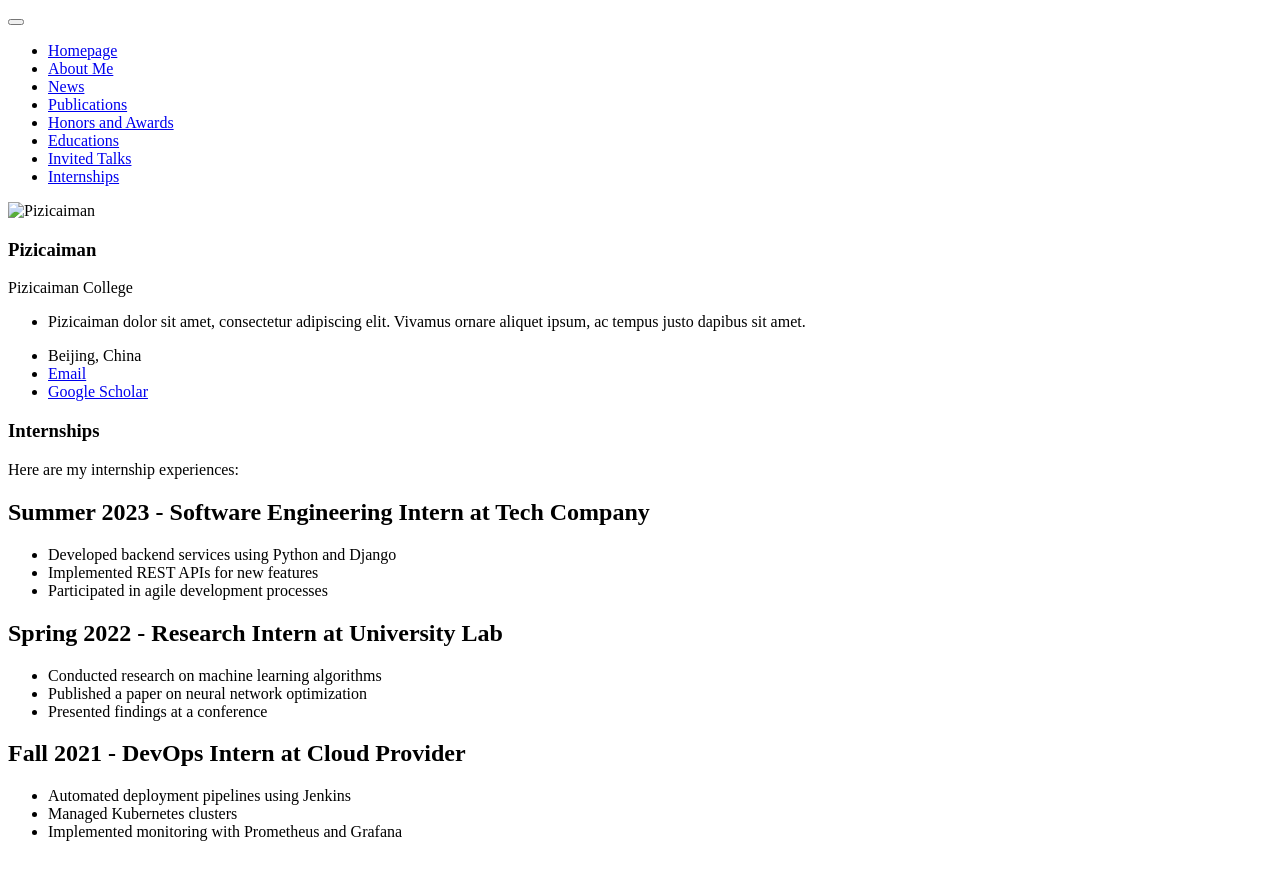
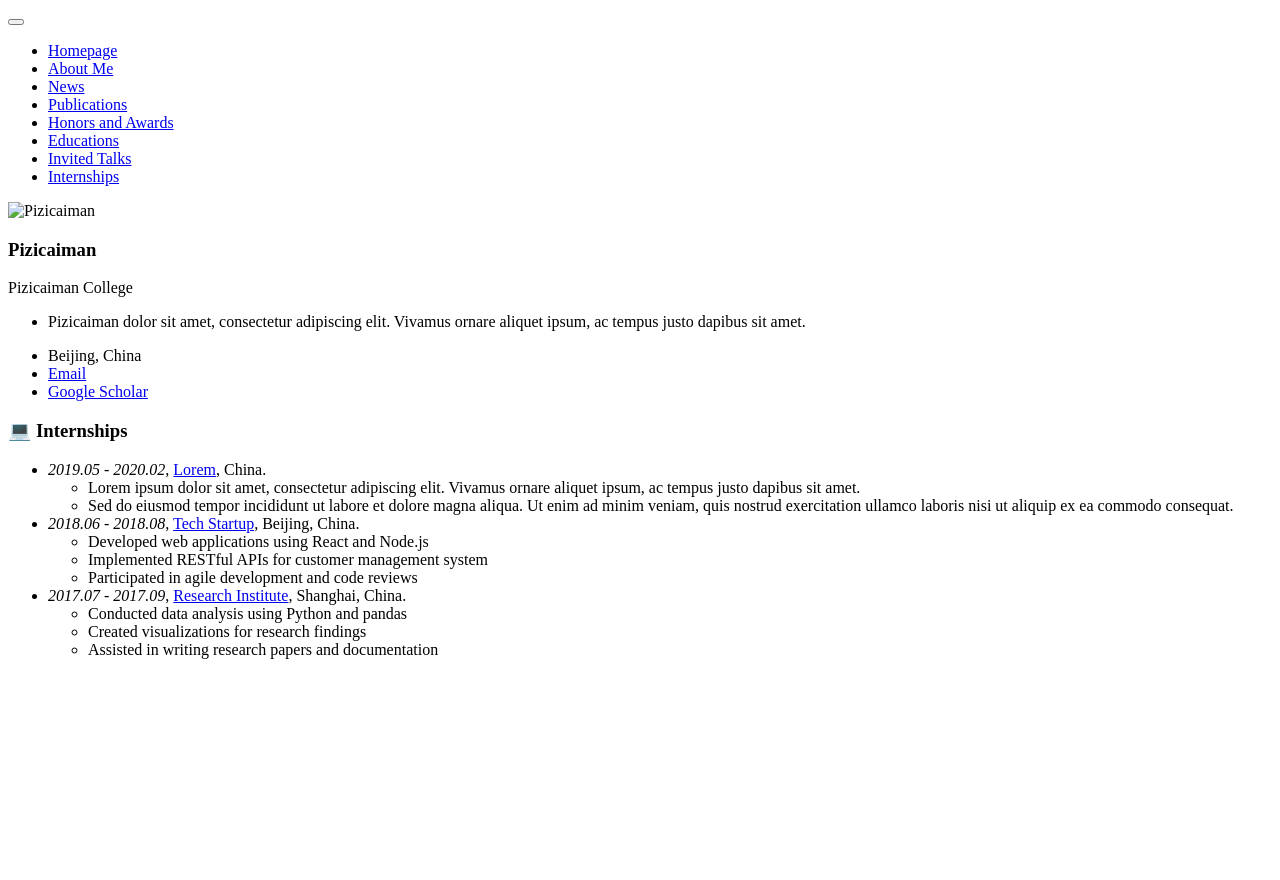
Before and after one commit to pizicaiman/pizicaiman.github.io, a Jekyll site: the page built from _pages/internships.md, in a window 1280 px wide. Shown: the top 880 px of the page. Built offline with Jekyll 4.4.1, drawn with Linux system fonts in a browser that asks for light colours.

Commit message:
Revise internships page to include updated internship experiences, remove outdated entries, and enhance formatting with new titles and descriptions.

```diff
--- a/_pages/internships.md
+++ b/_pages/internships.md
@@ -1,25 +1,22 @@
 ---
 permalink: /internships/
-title: "Internships"
-excerpt: "My internship experiences"
+title: ""
+excerpt: ""
 author_profile: true
 ---
 
-# Internships
+# 💻 Internships
 
-Here are my internship experiences:
+- *2019.05 - 2020.02*, [Lorem](https://github.com/), China.
+  - Lorem ipsum dolor sit amet, consectetur adipiscing elit. Vivamus ornare aliquet ipsum, ac tempus justo dapibus sit amet.
+  - Sed do eiusmod tempor incididunt ut labore et dolore magna aliqua. Ut enim ad minim veniam, quis nostrud exercitation ullamco laboris nisi ut aliquip ex ea commodo consequat.
 
-## Summer 2023 - Software Engineering Intern at Tech Company
-- Developed backend services using Python and Django
-- Implemented REST APIs for new features
-- Participated in agile development processes
+- *2018.06 - 2018.08*, [Tech Startup](https://example.com), Beijing, China.
+  - Developed web applications using React and Node.js
+  - Implemented RESTful APIs for customer management system
+  - Participated in agile development and code reviews
 
-## Spring 2022 - Research Intern at University Lab
-- Conducted research on machine learning algorithms
-- Published a paper on neural network optimization
-- Presented findings at a conference
-
-## Fall 2021 - DevOps Intern at Cloud Provider
-- Automated deployment pipelines using Jenkins
-- Managed Kubernetes clusters
-- Implemented monitoring with Prometheus and Grafana
+- *2017.07 - 2017.09*, [Research Institute](https://example.org), Shanghai, China.
+  - Conducted data analysis using Python and pandas
+  - Created visualizations for research findings
+  - Assisted in writing research papers and documentation
```
